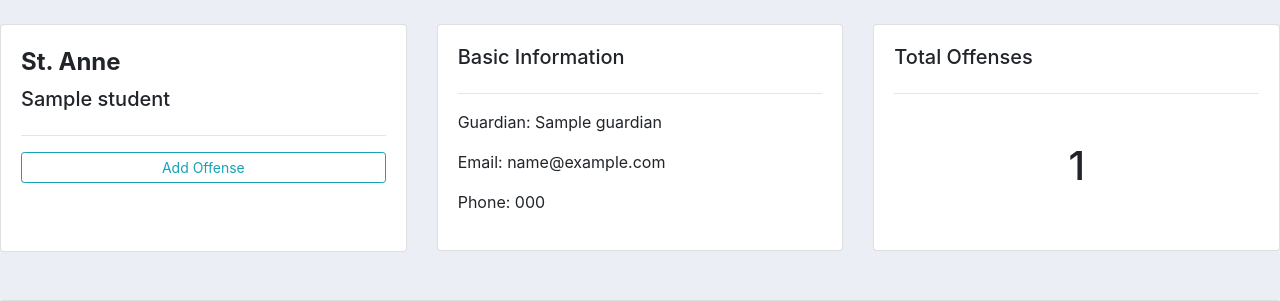
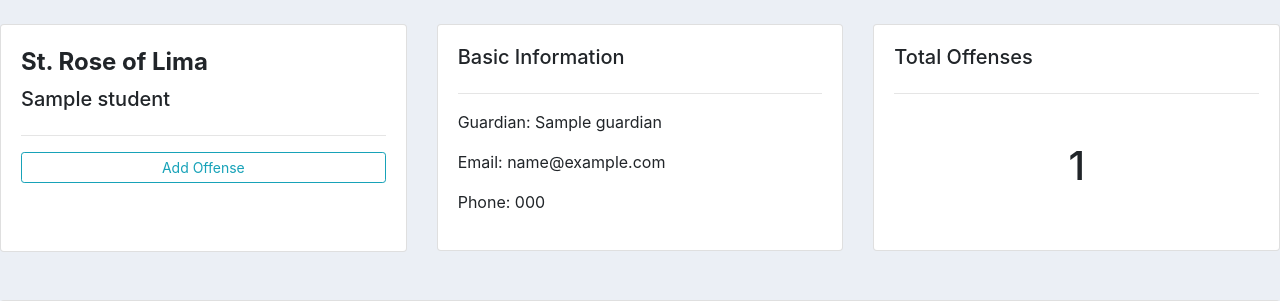
Before and after one commit to dangosuki/Student-Offense-Management-System, a Django app: template accounts/templates/accounts/roseprofile.html in a window 1280 px wide. Shown: the part 59-360 px from the top of the page. Run offline with Django 5.2, Linux system fonts and the light colour scheme; the template is opened without the code that fills it: most values are stand-ins (such as "Sample title", 1, 10 or a date in 2020); some libraries are stand-ins or nearby versions.

Commit message:
Update roseprofile.html

```diff
--- a/accounts/templates/accounts/roseprofile.html
+++ b/accounts/templates/accounts/roseprofile.html
@@ -7,7 +7,7 @@
 <div class="row">
     <div class="col-md">
         <div class="card card-body">
-            <h5 style="font-size: 24px; font-weight: 700; line-height: 34px;">St. Anne</h5>
+            <h5 style="font-size: 24px; font-weight: 700; line-height: 34px;">St. Rose of Lima</h5>
             <h5>{{students.name}}</h5>
             <hr>
             <a class="btn btn-outline-info  btn-sm btn-block" href="{% url 'rosecreate_offense' students.id %}">Add Offense</a>
```
